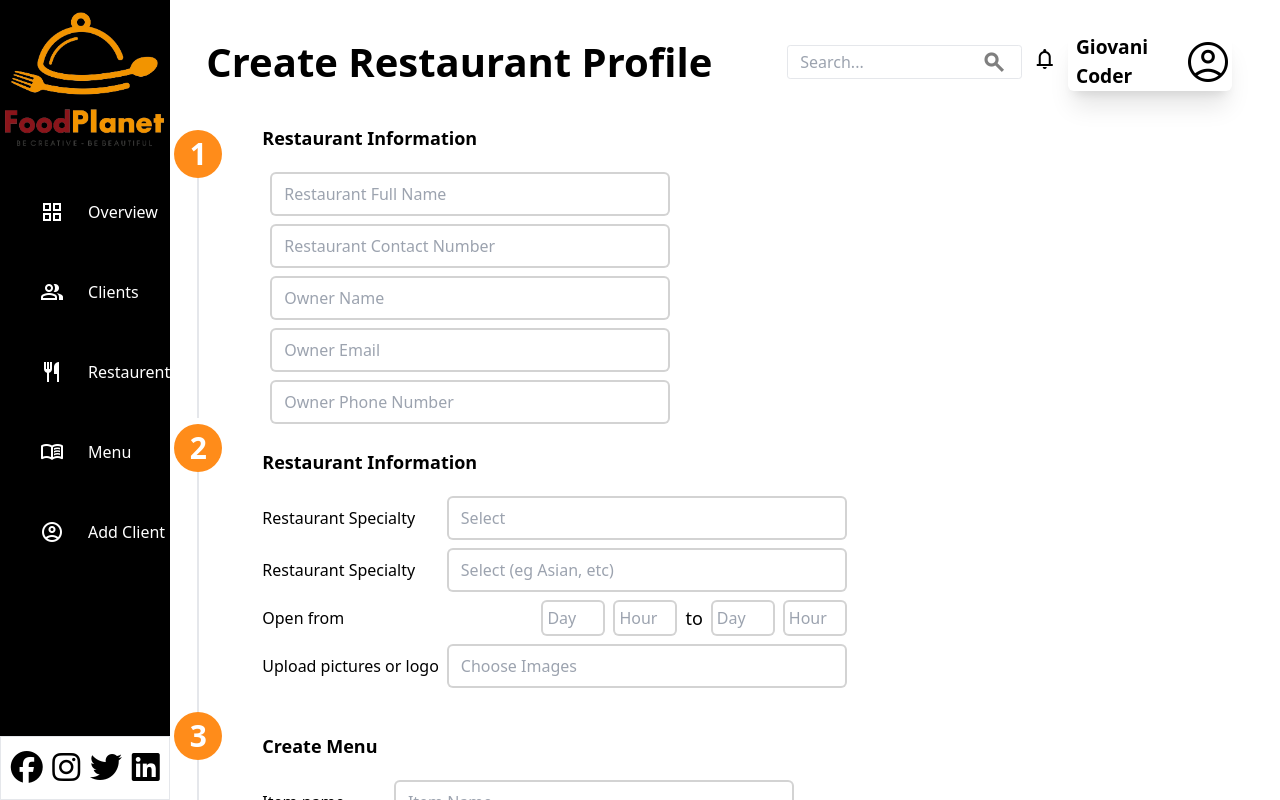
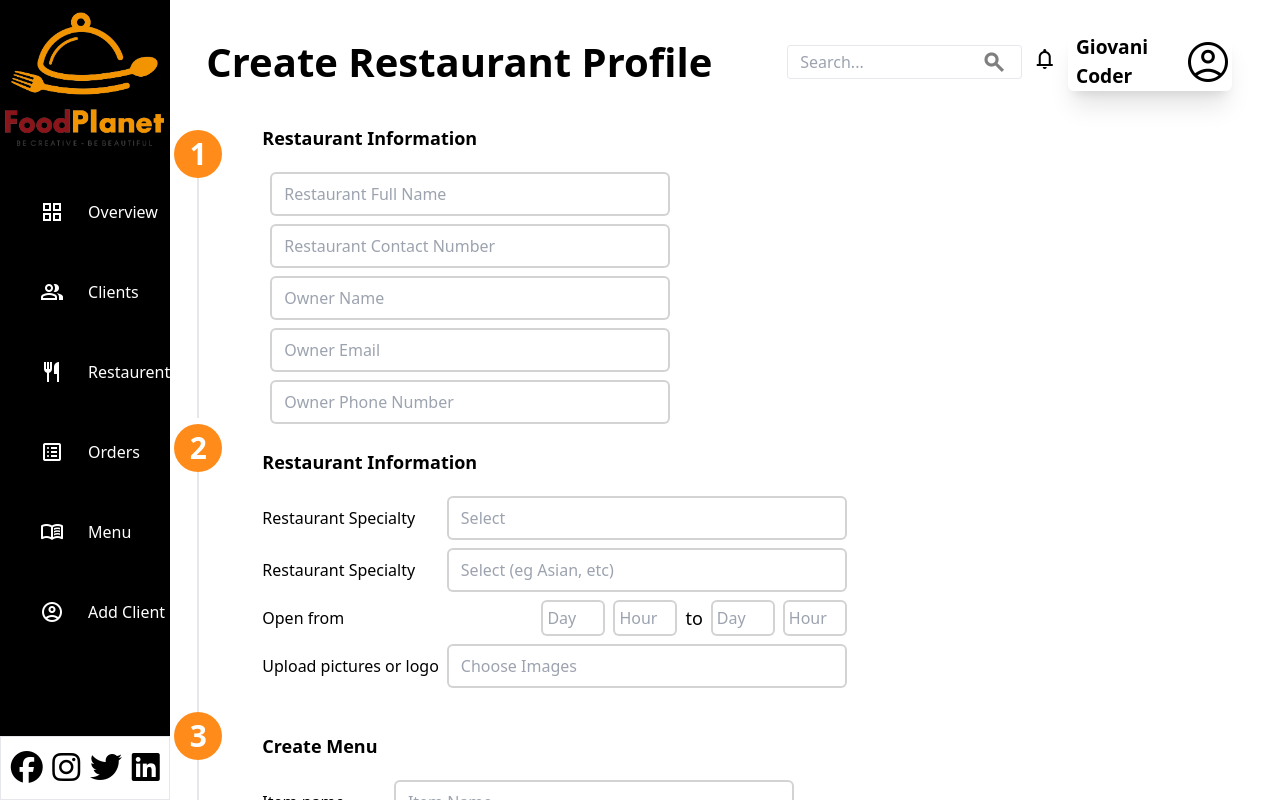
Before and after one commit to patrick-n4/FoodPlanet, a React (Vite) app: page /pages/resto in a window 1280 px wide. Shown: the top 800 px of the page. Built offline with nearby package versions, Linux system fonts and the light colour scheme.

Commit message:
This is adding the orders page to left bar

```diff
--- a/src/Components/LeftNavBar.jsx
+++ b/src/Components/LeftNavBar.jsx
@@ -38,6 +38,15 @@ export default function TopNav({ logo }) {
         </Link>
         <Link
           className="w-[100%] h-[5em] bg-[#000] flex flex-row  items-center pl-[2.5em]  hover:cursor-pointer hover:border-l-[0.4em] hover:bg-[#211C1C]"
+          to="/pages/resto"
+        >
+          <span className="material-symbols-outlined text-[1.5em] text-white pr-[1em]">
+            list_alt
+          </span>
+          <div className="text-[1em] text-white">Orders</div>
+        </Link>
+        <Link
+          className="w-[100%] h-[5em] bg-[#000] flex flex-row  items-center pl-[2.5em]  hover:cursor-pointer hover:border-l-[0.4em] hover:bg-[#211C1C]"
           to="/pages/menu"
         >
           <span className="material-symbols-outlined text-[1.5em] text-white pr-[1em]">
```
